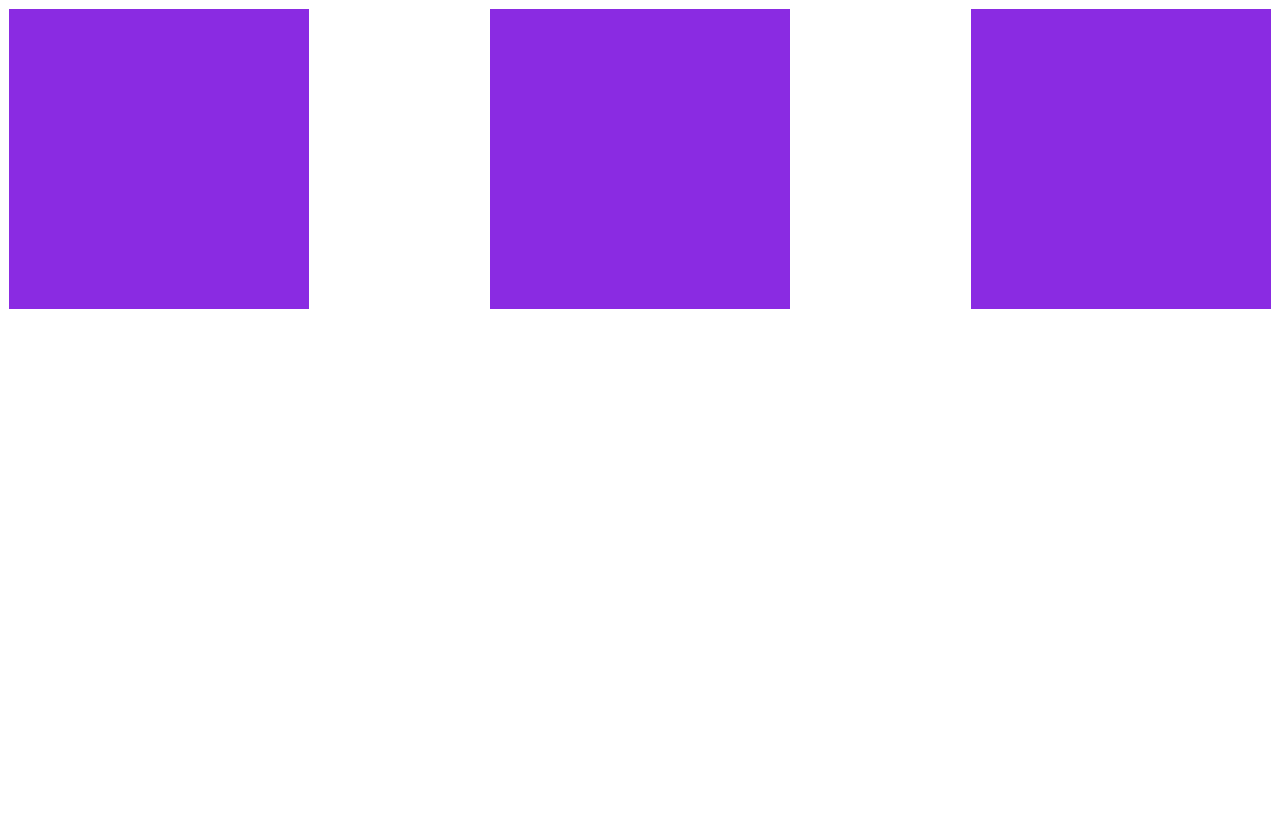
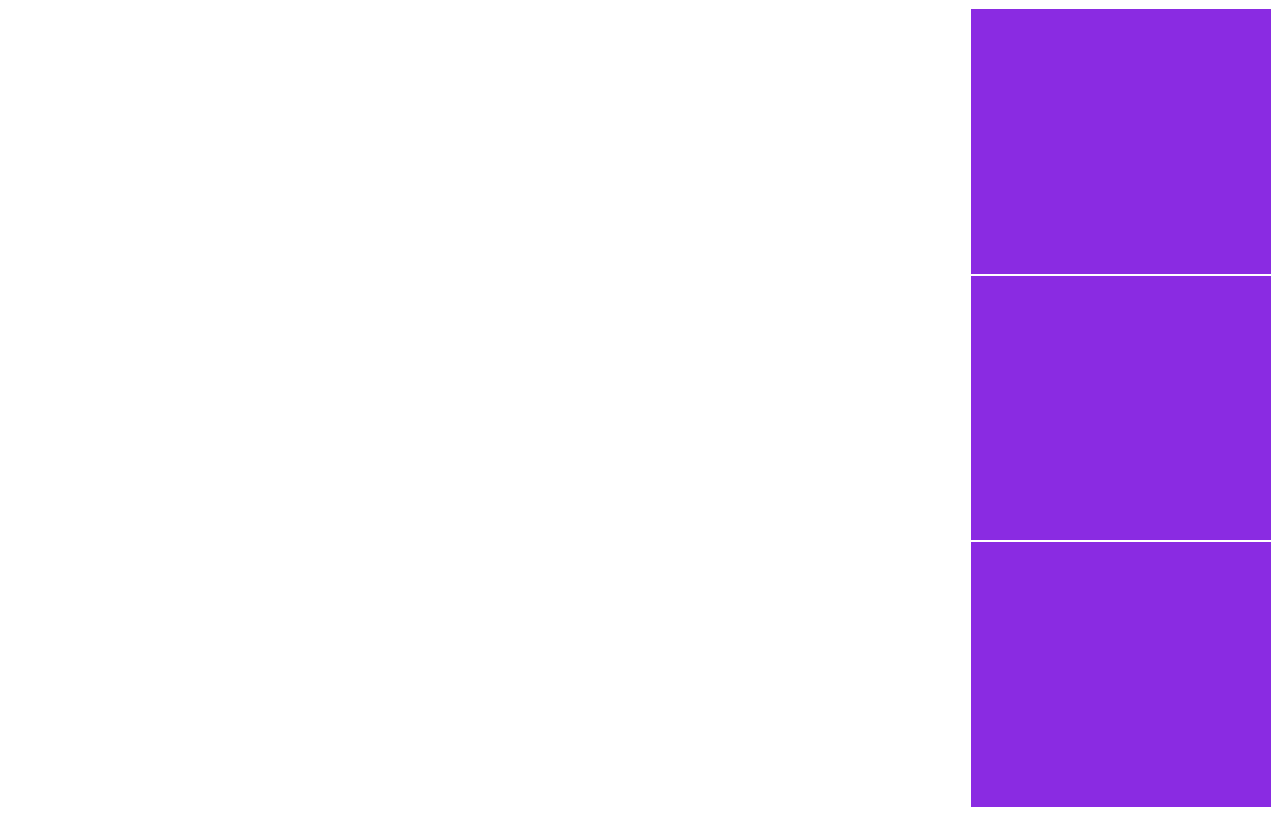
Before and after one commit to junghong0512/CSSMaster, a plain HTML site: page flexbox.html in a window 1280 px wide. Drawn offline with Linux system fonts and the light colour scheme.

Commit message:
Main Axis and Cross Axis

```diff
--- a/flexbox.html
+++ b/flexbox.html
@@ -8,7 +8,10 @@
     <style>
       .father {
         display: flex;
-        justify-content: space-between;
+        flex-direction: column;
+        justify-content: flex-start; /* <-- main axis */
+        align-items: flex-end; /* <-- cross axis */
+        height: 100vh;
       }
       .box {
         height: 300px;
```
